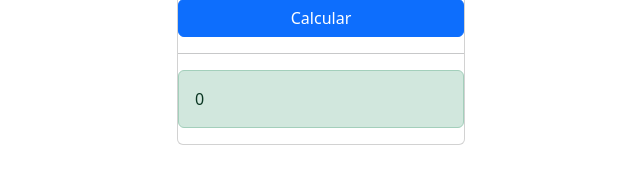
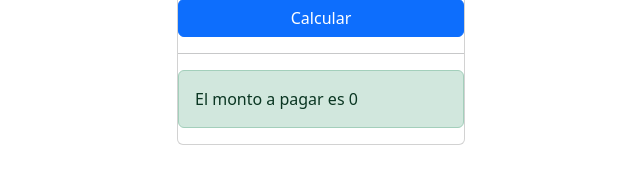
Before and after one commit to WilmerOcampo/DAWI_CL3_GRUPO4, an Angular app: page /pregunta1 in a window 1280 px wide. Both pictures are taken after a click on the button "Calcular". Shown: the part 231-409 px from the top of the page, without its empty margins (319-959 px from the left). Built offline with nearby package versions, Linux system fonts and the light colour scheme.

Commit message:
se culmina logica e implementacion de pregunta1

```diff
--- a/src/app/pregunta1/pregunta1.component.html
+++ b/src/app/pregunta1/pregunta1.component.html
@@ -16,7 +16,10 @@
     <hr>
     @if (mr) {
         <div class="alert alert-success" role="alert">
-            {{multiplicacion.resultado}}
+           El monto a pagar es {{multiplicacion.rsindescuento}} <br>
+            @if (multiplicacion.rcondescuento!= 0) {
+            Usted va a recibir un descuento del 20% y va a pagar {{multiplicacion.rcondescuento}}
+            }
         </div>
     }
     </div>
--- a/src/app/pregunta1/pregunta1.component.ts
+++ b/src/app/pregunta1/pregunta1.component.ts
@@ -13,12 +13,21 @@ export class Pregunta1Component {
   multiplicacion={
     precio : 0,
     cantidad : 0,
-    resultado:0
+    rcondescuento:0,
+    rsindescuento:0
   }
   mr = false
 
   calcularMultiplicacion(){
-    this.multiplicacion.resultado =Number(this.multiplicacion.cantidad) * Number(this.multiplicacion.precio)
+    this.multiplicacion.rsindescuento = 0;
+    this.multiplicacion.rcondescuento = 0;
+    var resultadomomentaneo = Number(this.multiplicacion.cantidad) * Number(this.multiplicacion.precio)
+    if(resultadomomentaneo > 200){
+      var descuento = resultadomomentaneo * 0.20
+      resultadomomentaneo -= descuento
+      this.multiplicacion.rcondescuento = resultadomomentaneo
+    }
+    this.multiplicacion.rsindescuento = Number(this.multiplicacion.cantidad) * Number(this.multiplicacion.precio)
     this.mr= true
   }
 
```
